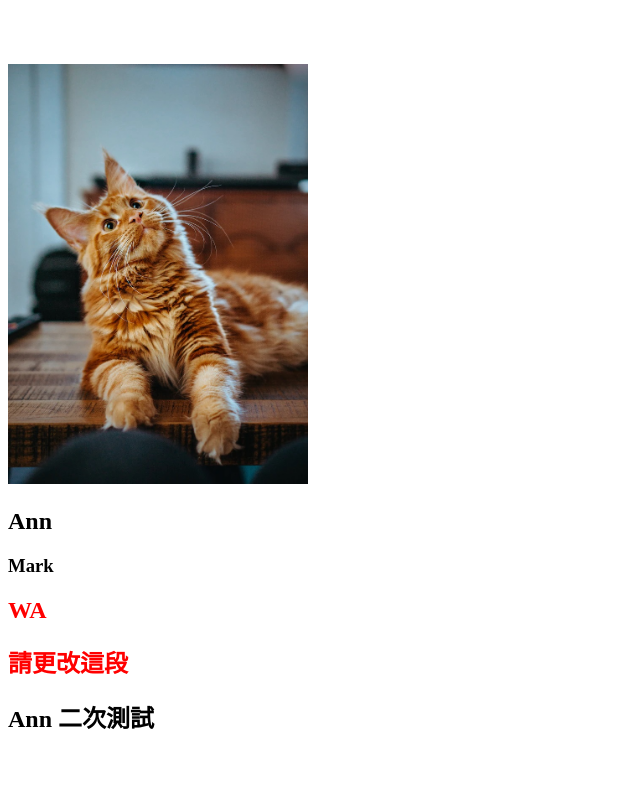
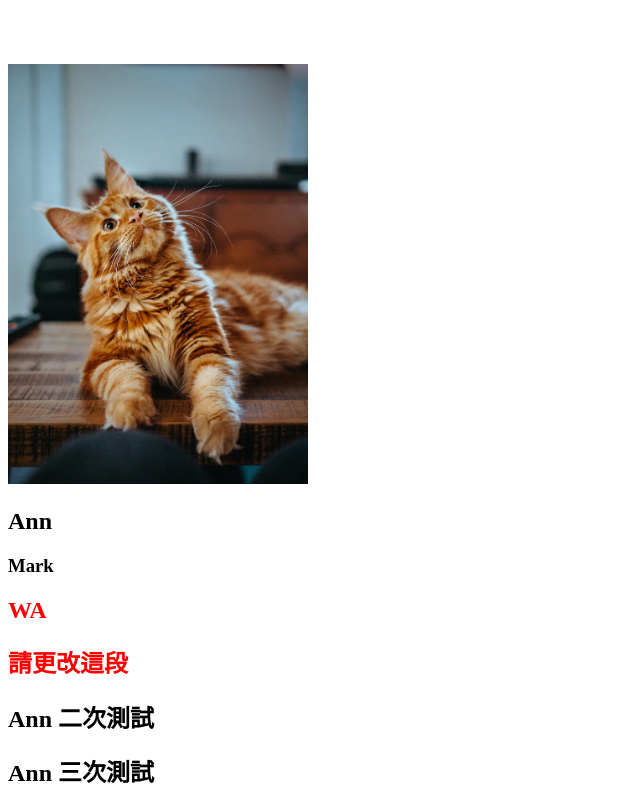
Before and after one commit to GitFlow-BillyTeamTest/GitFlow-Test, a website built with Vite: page pages/index.html in a window 1280 px wide. Shown: the part 215-1023 px from the top of the page, without its empty margins (0-640 px from the left). Before the commit the page ends 968 px from the top, so only its background shows below. Built offline with nearby package versions, Linux system fonts and the light colour scheme.

Commit message:
add 三次測試

```diff
--- a/pages/index.html
+++ b/pages/index.html
@@ -21,7 +21,7 @@
     <h2 class="WA-h2">請更改這段</h2>
 
     <h2>Ann 二次測試</h2>
-
+    <h2>Ann 三次測試</h2>
 
     <%- include('./layout/footer'); -%>
 
```
